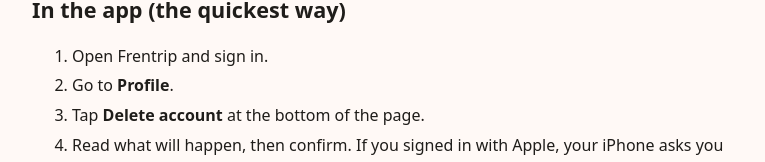
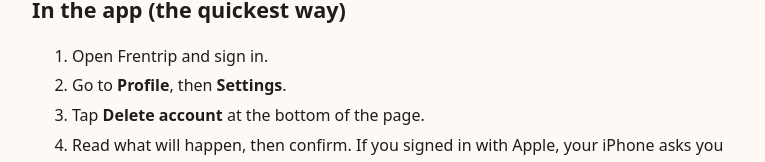
Before and after one commit to Frentrip/frentrip.github.io, a plain HTML site: page delete-account/index.html in a window 1280 px wide. Shown: the part 235-397 px from the top of the page, without its empty margins (256-1021 px from the left). Drawn offline with Linux system fonts and the light colour scheme.

Commit message:
Deletion page regenerated: Delete account moves under Profile → Settings (frentrip3#395) (#9)
Claude-Session: https://claude.ai/code/session_01VPXd2sELeAGuwustUbJs4d

Co-authored-by: Claude <noreply@anthropic.com>

```diff
--- a/delete-account/index.html
+++ b/delete-account/index.html
@@ -26,7 +26,7 @@
 <h2 id="in-the-app-the-quickest-way">In the app (the quickest way)</h2>
 <ol type="1">
 <li>Open Frentrip and sign in.</li>
-<li>Go to <strong>Profile</strong>.</li>
+<li>Go to <strong>Profile</strong>, then <strong>Settings</strong>.</li>
 <li>Tap <strong>Delete account</strong> at the bottom of the page.</li>
 <li>Read what will happen, then confirm. If you signed in with Apple, your iPhone asks you to confirm with Apple once more.</li>
 </ol>
```
